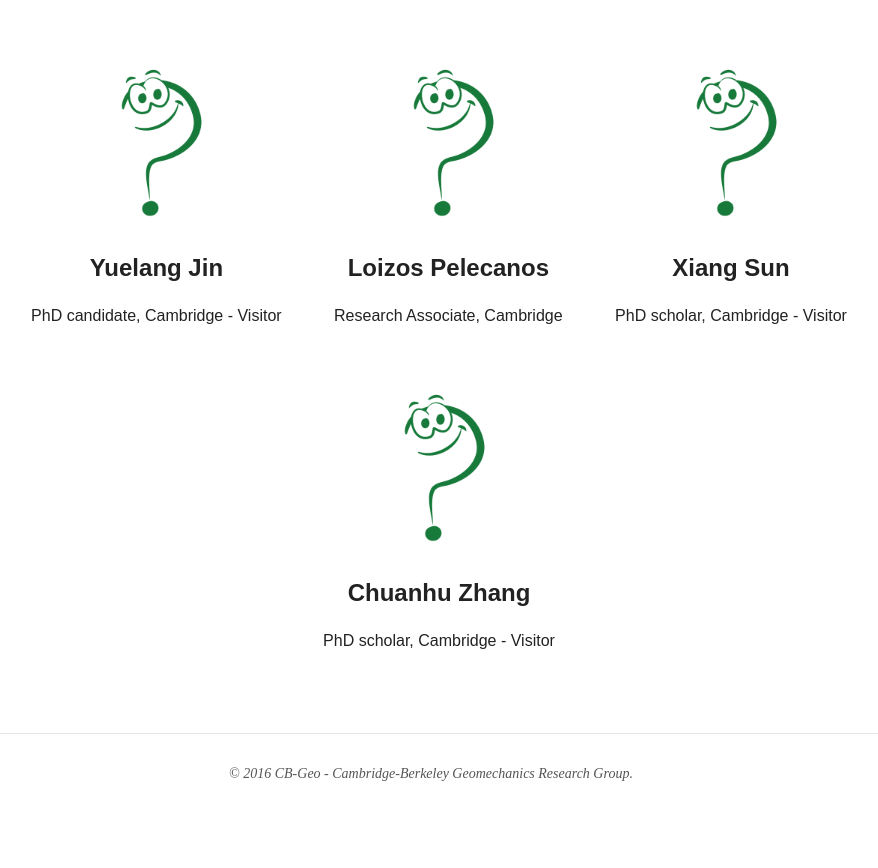
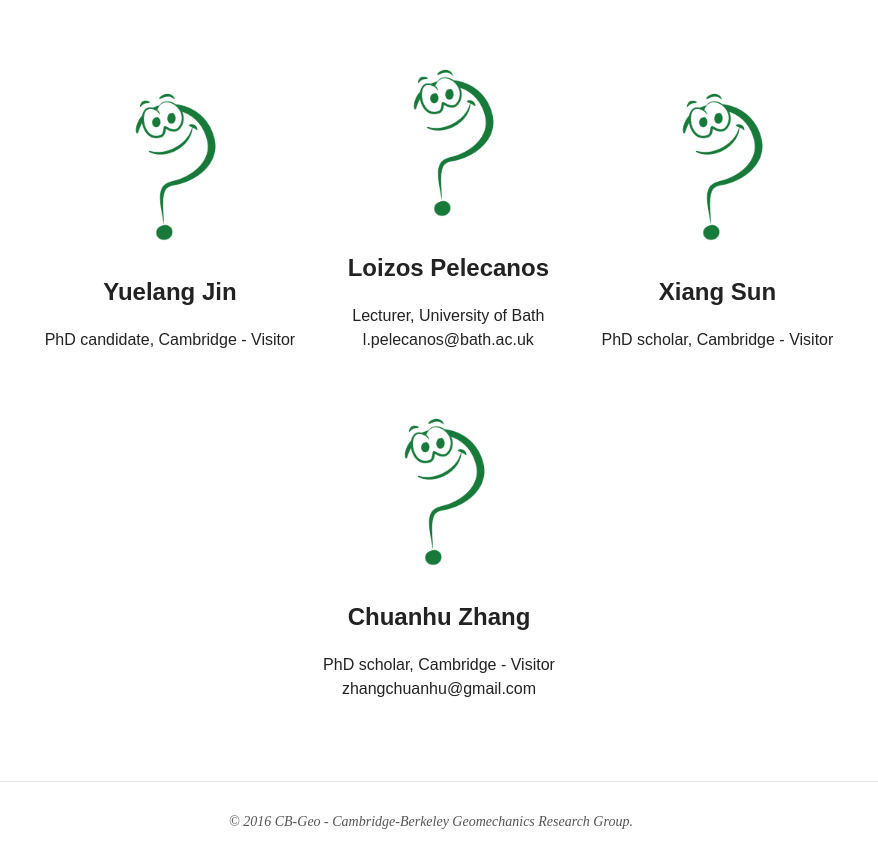
Before and after one commit to cb-geo/cb-geo.github.io, a Jekyll site: the page built from index.md, in a window 1280 px wide and 900 px high, scrolled down 4440 px. Shown: the top 868 px of the window, without its empty margins (209-1087 px from the left). Built offline with Jekyll 4.4.1, drawn with Linux system fonts in a browser that asks for light colours; nearby versions of some CDN libraries; comment, search, counter and statistics services are not loaded.

Commit message:
Streamlined visitors data in members.yml file

```diff
--- a/_data/teampast.yml
+++ b/_data/teampast.yml
@@ -3,24 +3,23 @@
   position: PhD candidate
   uni: Cambridge - Visitor
   image: question.png
-#  email: yj281@cam.ac.uk
-
+  email:
 
 - name: Loizos Pelecanos
-  position: Research Associate
-  uni: Cambridge
+  position: Lecturer
+  uni: University of Bath
   image: question.png
-#  email: lp418@cam.ac.uk
+  email: l.pelecanos@bath.ac.uk
 
 
 - name: Xiang Sun
   position: PhD scholar
   uni: Cambridge - Visitor
   image: question.png
-#  email:
+  email:
 
 - name: Chuanhu Zhang
   position: PhD scholar
   uni: Cambridge - Visitor
   image: question.png
-#  email: zch07@mails.tsinghua.edu.cn
+  email: zhangchuanhu@gmail.com
--- a/index.md
+++ b/index.md
@@ -88,9 +88,10 @@ Welcome to the Cambridge - Berkeley Computational Geomechanics (CB-Geo) group. W
 
 ### Visitors
 
-<!-- Team filled from _data/team.yaml-->
+<!-- Team filled from _data/members.yaml-->
    <div class="team">
-    {% for member in site.data.visitors %}
+    {% for member in site.data.members %}
+      {% if member.role == "visitor" %}
        <div class="user">
          <div class="userimg" style="background-image:url('{{ site.baseurl }}/images/cb-geo/team/{{ member.image }}')">
          </div>
@@ -98,13 +99,14 @@ Welcome to the Cambridge - Berkeley Computational Geomechanics (CB-Geo) group. W
          {{ member.position }}, {{member.uni }}<br/>
 	 <a href="mailto:{{ member.email }}">{{ member.email }}</a>
        </div>
+      {% endif %}
     {% endfor %}
    </div>
 <!-- End team -->
 
 
 ### Past team members
-<!-- Team filled from _data/team.yaml-->
+<!-- Team filled from _data/teampast.yaml-->
    <div class="team">
     {% for member in site.data.teampast %}
        <div class="user">
```
Also changed, not shown: _data/members.yml (+9 -0 lines), _data/visitors.yml (deleted, +0 -7 lines).
